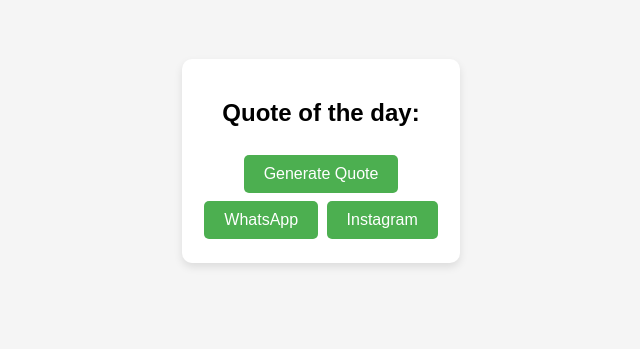
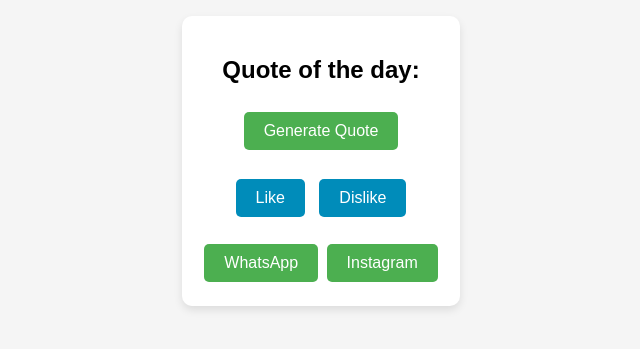
Before and after one commit to zakyboss/JS-Projects, a plain HTML site: page JS PROJECTS/quotes.html in a window 1280 px wide. Shown: the part 239-588 px from the top of the page, without its empty margins (319-959 px from the left). Drawn offline with Linux system fonts and the light colour scheme.

Commit message:
added a like and dislike button to each quote

```diff
--- a/JS PROJECTS/quotes.html
+++ b/JS PROJECTS/quotes.html
@@ -45,13 +45,27 @@
         .button:hover {
             background-color: #45a049;
         }
+        .like-dislike-container {
+            margin-top: 20px;
+        }
+        .like-button, .dislike-button {
+            background-color: #008CBA;
+            margin: 5px;
+        }
+        .like-button:hover, .dislike-button:hover {
+            background-color: #007bb5;
+        }
     </style>
 </head>
 <body>
     <div id="quote-container">
-        <h2> Quote of the day:</h2>
+        <h2>Quote of the day:</h2>
         <p id="quote"></p>
         <button class="button" onclick="generateQuote()">Generate Quote</button>
+        <div class="like-dislike-container">
+            <button class="button like-button" onclick="likeQuote()">Like</button>
+            <button class="button dislike-button" onclick="dislikeQuote()">Dislike</button>
+        </div>
         <br>
         <a href="https://wa.me/your-whatsapp-number" class="button" target="_blank">WhatsApp</a>
         <a href="https://www.instagram.com/your-instagram-handle/" class="button" target="_blank">Instagram</a>
@@ -68,6 +82,14 @@
                     console.error('Error fetching quote:', error);
                 });
         }
+
+        function likeQuote() {
+            alert("You liked this quote!");
+        }
+
+        function dislikeQuote() {
+            alert("You disliked this quote.");
+        }
     </script>
 </body>
 </html>
```
